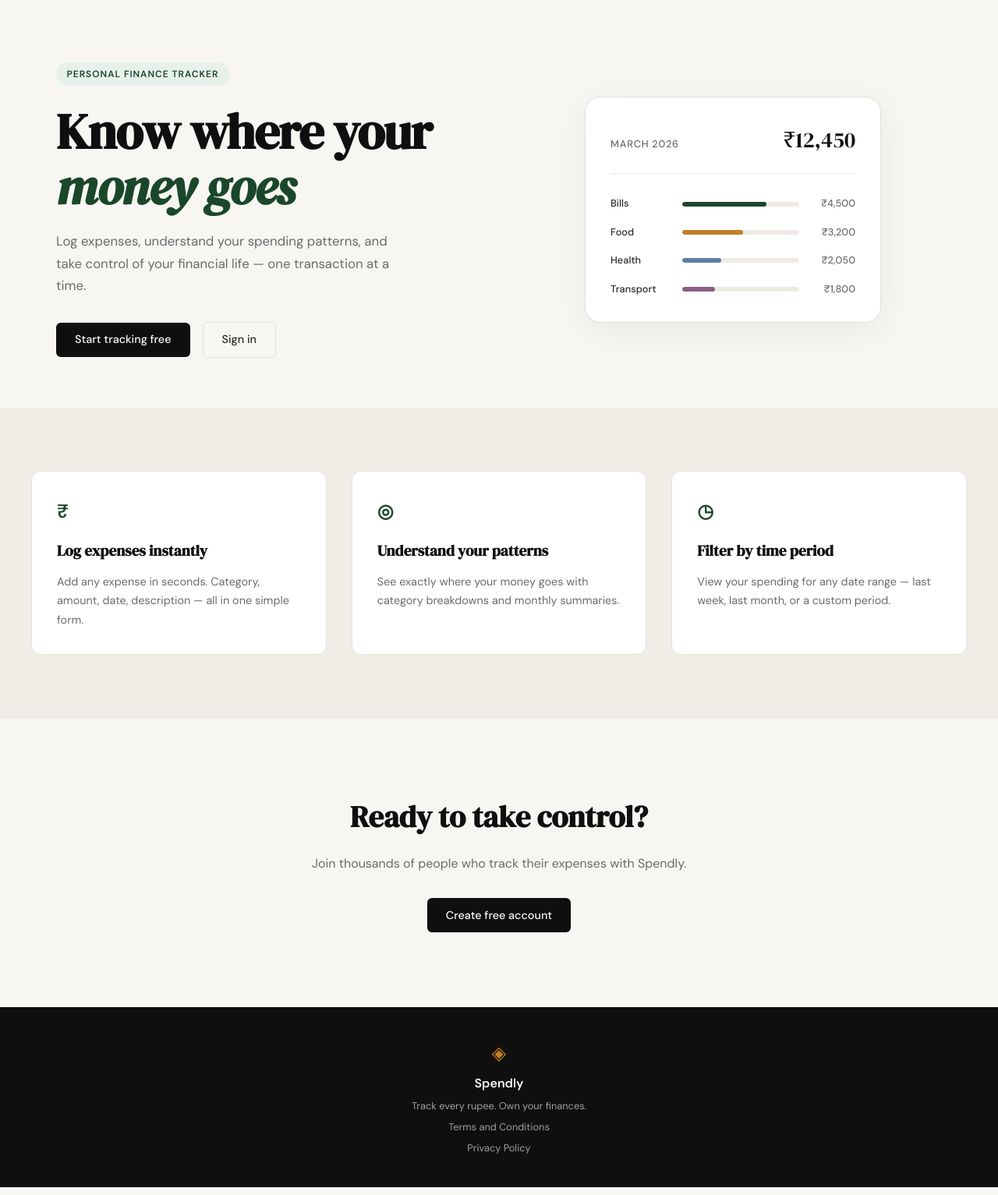
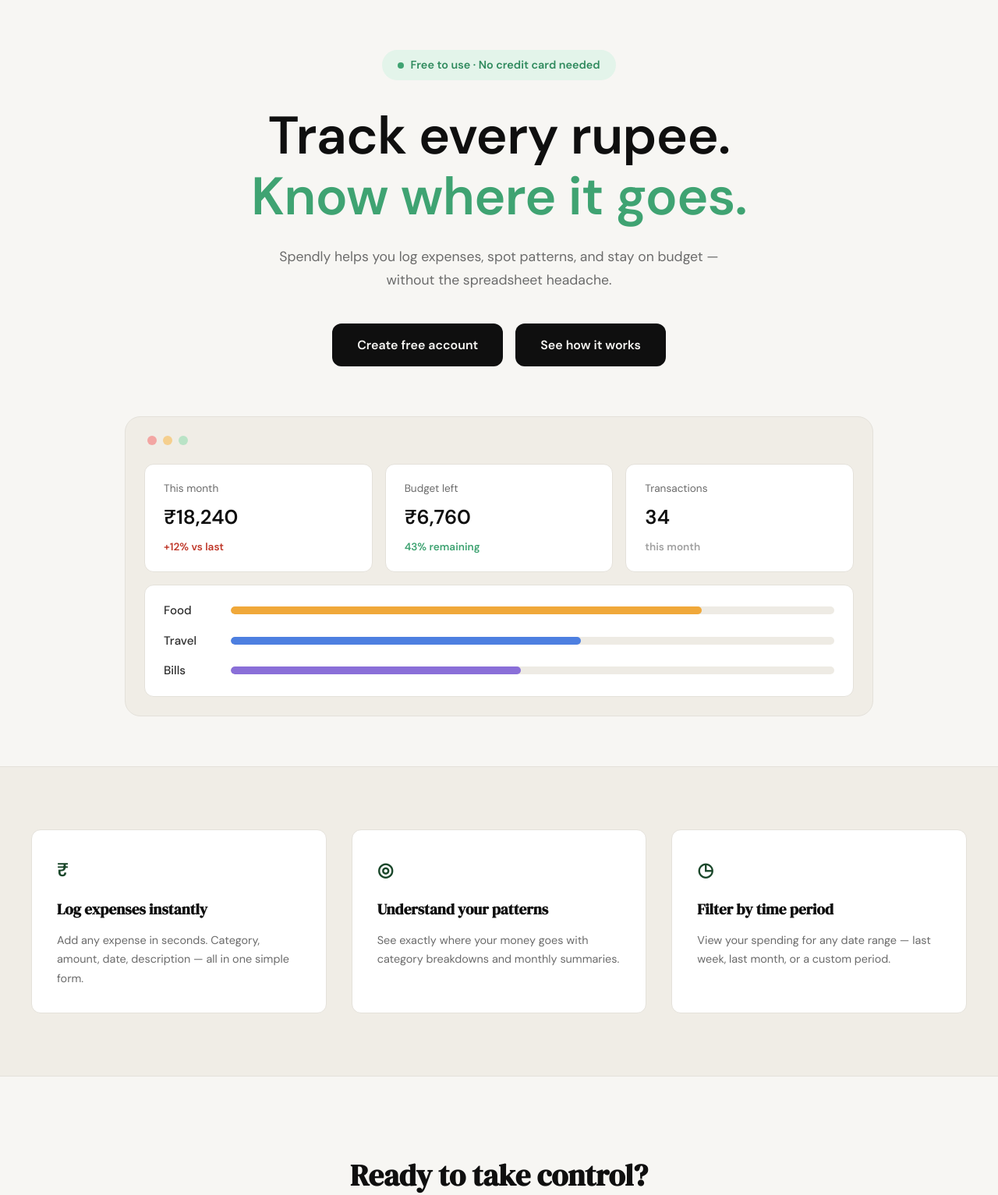
Before and after one commit to AritraMajumdar/spendly_updated, a Flask app: page / in a window 1280 px wide. Shown: the part 61-1594 px from the top of the page at 78% size. Run offline with Flask 3, Linux system fonts and the light colour scheme.

Commit message:
landing: redesign hero section

```diff
--- /dev/null
+++ b/static/css/landing.css
@@ -0,0 +1,209 @@
+/* ------------------------------------------------------------------ */
+/* Landing page hero override                                          */
+/* ------------------------------------------------------------------ */
+
+.hero {
+    display: flex;
+    flex-direction: column;
+    align-items: center;
+    text-align: center;
+    gap: 0;
+    padding: 4rem 2rem;
+}
+
+.hero-inner {
+    display: flex;
+    flex-direction: column;
+    align-items: center;
+    max-width: 760px;
+    margin: 0 auto;
+}
+
+.hero-tag {
+    display: inline-flex;
+    align-items: center;
+    gap: 0.5rem;
+    background: #e3f4ea;
+    color: #2f8a5d;
+    border-radius: 999px;
+    padding: 0.5rem 1.25rem;
+    font-size: 0.9rem;
+    font-weight: 600;
+    margin-bottom: 2rem;
+}
+
+.hero-tag-dot {
+    width: 8px;
+    height: 8px;
+    border-radius: 50%;
+    background: #3fa372;
+}
+
+.hero-heading {
+    font-family: var(--font-body);
+    font-weight: 700;
+    font-size: clamp(2.5rem, 6vw, 4.25rem);
+    line-height: 1.15;
+    letter-spacing: -0.01em;
+    color: var(--ink);
+    margin-bottom: 1.5rem;
+}
+
+.hero-heading .accent {
+    color: #3fa372;
+}
+
+.hero-lead {
+    font-size: 1.1rem;
+    color: var(--ink-muted);
+    line-height: 1.7;
+    max-width: 620px;
+    margin: 0 auto 2.5rem;
+}
+
+.hero-cta {
+    display: flex;
+    flex-wrap: wrap;
+    justify-content: center;
+    gap: 1rem;
+    margin-bottom: 4rem;
+}
+
+.hero-btn {
+    display: inline-block;
+    background: var(--ink);
+    color: var(--paper);
+    padding: 0.9rem 2rem;
+    border-radius: var(--radius-md);
+    font-size: 1rem;
+    font-weight: 700;
+    text-decoration: none;
+    border: none;
+    cursor: pointer;
+    transition: background 0.2s;
+}
+
+.hero-btn:hover {
+    background: #3fa372;
+}
+
+.hero-visual {
+    width: 100%;
+    display: flex;
+    justify-content: center;
+}
+
+.hero-preview {
+    width: 100%;
+    max-width: 960px;
+    background: var(--paper-warm);
+    border: 1px solid var(--border);
+    border-radius: var(--radius-lg);
+    padding: 1.5rem;
+}
+
+.hero-preview-bar {
+    display: flex;
+    gap: 0.5rem;
+    padding-left: 0.25rem;
+    margin-bottom: 1.5rem;
+}
+
+.hero-preview-dot {
+    width: 12px;
+    height: 12px;
+    border-radius: 50%;
+}
+
+.hero-preview-dot.dot-red { background: #f3a6a3; }
+.hero-preview-dot.dot-yellow { background: #f5cf8e; }
+.hero-preview-dot.dot-green { background: #b9e3c6; }
+
+.hero-stats {
+    display: grid;
+    grid-template-columns: repeat(3, 1fr);
+    gap: 1rem;
+    margin-bottom: 1rem;
+}
+
+.hero-stat {
+    display: flex;
+    flex-direction: column;
+    gap: 0.4rem;
+    background: var(--paper-card);
+    border: 1px solid var(--border);
+    border-radius: var(--radius-md);
+    padding: 1.25rem 1.5rem;
+    text-align: left;
+}
+
+.hero-stat-label {
+    font-size: 0.85rem;
+    color: var(--ink-muted);
+}
+
+.hero-stat-value {
+    font-family: var(--font-body);
+    font-weight: 700;
+    font-size: 1.6rem;
+    color: var(--ink);
+}
+
+.hero-stat-delta {
+    font-size: 0.85rem;
+    font-weight: 600;
+}
+
+.hero-stat-delta.delta-negative { color: var(--danger); }
+.hero-stat-delta.delta-positive { color: #3fa372; }
+.hero-stat-delta.delta-neutral { color: var(--ink-faint); }
+
+.hero-categories {
+    background: var(--paper-card);
+    border: 1px solid var(--border);
+    border-radius: var(--radius-md);
+    padding: 1.25rem 1.5rem;
+}
+
+.hero-category-row {
+    display: grid;
+    grid-template-columns: 70px 1fr;
+    align-items: center;
+    gap: 1rem;
+    margin-bottom: 0.9rem;
+    text-align: left;
+}
+
+.hero-category-row:last-child { margin-bottom: 0; }
+
+.hero-category-label {
+    font-size: 0.95rem;
+    font-weight: 500;
+    color: var(--ink-soft);
+}
+
+.hero-category-track {
+    height: 10px;
+    background: var(--border-soft);
+    border-radius: 999px;
+    overflow: hidden;
+}
+
+.hero-category-fill {
+    height: 100%;
+    border-radius: 999px;
+}
+
+.fill-food { background: #f0a83a; }
+.fill-travel { background: #4d7fe0; }
+.fill-bills { background: #8a6fd8; }
+
+@media (max-width: 720px) {
+    .hero-stats {
+        grid-template-columns: 1fr;
+    }
+
+    .hero-category-row {
+        grid-template-columns: 56px 1fr;
+    }
+}
--- a/templates/landing.html
+++ b/templates/landing.html
@@ -1,60 +1,71 @@
 {% extends "base.html" %}
 
 {% block title %}Spendly — Track Every Rupee{% endblock %}
+
+{% block head %}
+<link rel="stylesheet" href="{{ url_for('static', filename='css/landing.css') }}">
+{% endblock %}
 
 {% block content %}
 
 <section class="hero">
     <div class="hero-inner">
-        <div class="hero-badge">Personal Finance Tracker</div>
-        <h1 class="hero-title">
-            Know where your<br>
-            <em>money goes</em>
+        <div class="hero-tag"><span class="hero-tag-dot"></span>Free to use · No credit card needed</div>
+        <h1 class="hero-heading">
+            Track every rupee.<br>
+            <span class="accent">Know where it goes.</span>
         </h1>
-        <p class="hero-subtitle">
-            Log expenses, understand your spending patterns,
-            and take control of your financial life —
-            one transaction at a time.
+        <p class="hero-lead">
+            Spendly helps you log expenses, spot patterns, and stay
+            on budget — without the spreadsheet headache.
         </p>
-        <div class="hero-actions">
-            <a href="{{ url_for('register') }}" class="btn-primary">Start tracking free</a>
-            <a href="{{ url_for('login') }}" class="btn-ghost">Sign in</a>
+        <div class="hero-cta">
+            <a href="{{ url_for('register') }}" class="hero-btn">Create free account</a>
+            <a href="#" class="hero-btn">See how it works</a>
         </div>
     </div>
     <div class="hero-visual">
-        <div class="mock-card">
-            <div class="mock-card-header">
-                <span class="mock-label">March 2026</span>
-                <span class="mock-total">₹12,450</span>
+        <div class="hero-preview">
+            <div class="hero-preview-bar">
+                <span class="hero-preview-dot dot-red"></span>
+                <span class="hero-preview-dot dot-yellow"></span>
+                <span class="hero-preview-dot dot-green"></span>
             </div>
-            <div class="mock-bars">
-                <div class="mock-bar-row">
-                    <span class="mock-cat">Bills</span>
-                    <div class="mock-bar-track">
-                        <div class="mock-bar" style="width: 72%"></div>
+            <div class="hero-stats">
+                <div class="hero-stat">
+                    <span class="hero-stat-label">This month</span>
+                    <span class="hero-stat-value">₹18,240</span>
+                    <span class="hero-stat-delta delta-negative">+12% vs last</span>
+                </div>
+                <div class="hero-stat">
+                    <span class="hero-stat-label">Budget left</span>
+                    <span class="hero-stat-value">₹6,760</span>
+                    <span class="hero-stat-delta delta-positive">43% remaining</span>
+                </div>
+                <div class="hero-stat">
+                    <span class="hero-stat-label">Transactions</span>
+                    <span class="hero-stat-value">34</span>
+                    <span class="hero-stat-delta delta-neutral">this month</span>
+                </div>
+            </div>
+            <div class="hero-categories">
+                <div class="hero-category-row">
+                    <span class="hero-category-label">Food</span>
+                    <div class="hero-category-track">
+                        <div class="hero-category-fill fill-food" style="width: 78%"></div>
                     </div>
-                    <span class="mock-amt">₹4,500</span>
                 </div>
-                <div class="mock-bar-row">
-                    <span class="mock-cat">Food</span>
-                    <div class="mock-bar-track">
-                        <div class="mock-bar mock-bar-2" style="width: 52%"></div>
+                <div class="hero-category-row">
+                    <span class="hero-category-label">Travel</span>
+                    <div class="hero-category-track">
+                        <div class="hero-category-fill fill-travel" style="width: 58%"></div>
                     </div>
-                    <span class="mock-amt">₹3,200</span>
                 </div>
-                <div class="mock-bar-row">
-                    <span class="mock-cat">Health</span>
-                    <div class="mock-bar-track">
-                        <div class="mock-bar mock-bar-3" style="width: 33%"></div>
+                <div class="hero-category-row">
+                    <span class="hero-category-label">Bills</span>
+                    <div class="hero-category-track">
+                        <div class="hero-category-fill fill-bills" style="width: 48%"></div>
                     </div>
-                    <span class="mock-amt">₹2,050</span>
-                </div>
-                <div class="mock-bar-row">
-                    <span class="mock-cat">Transport</span>
-                    <div class="mock-bar-track">
-                        <div class="mock-bar mock-bar-4" style="width: 28%"></div>
-                    </div>
-                    <span class="mock-amt">₹1,800</span>
                 </div>
             </div>
         </div>
```
